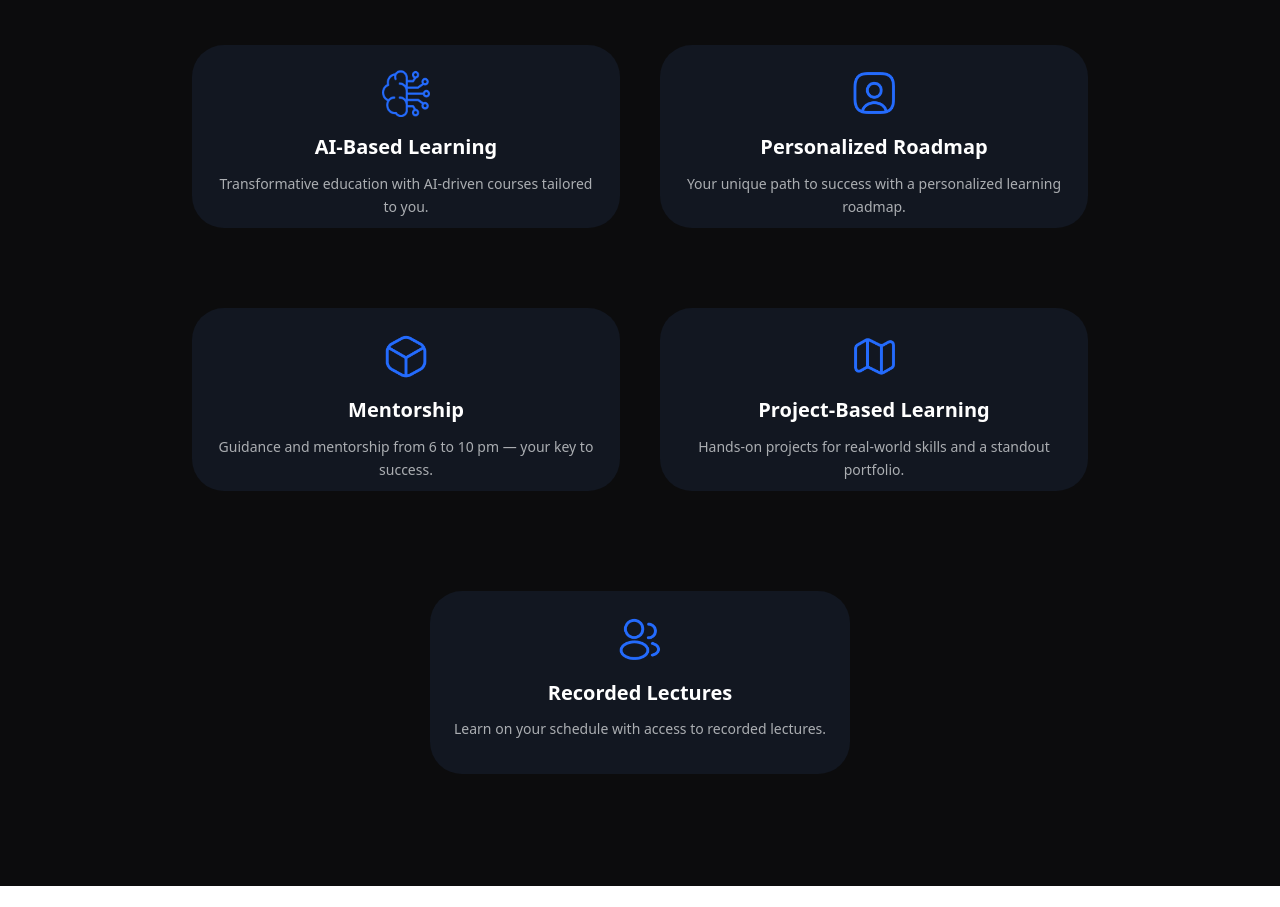
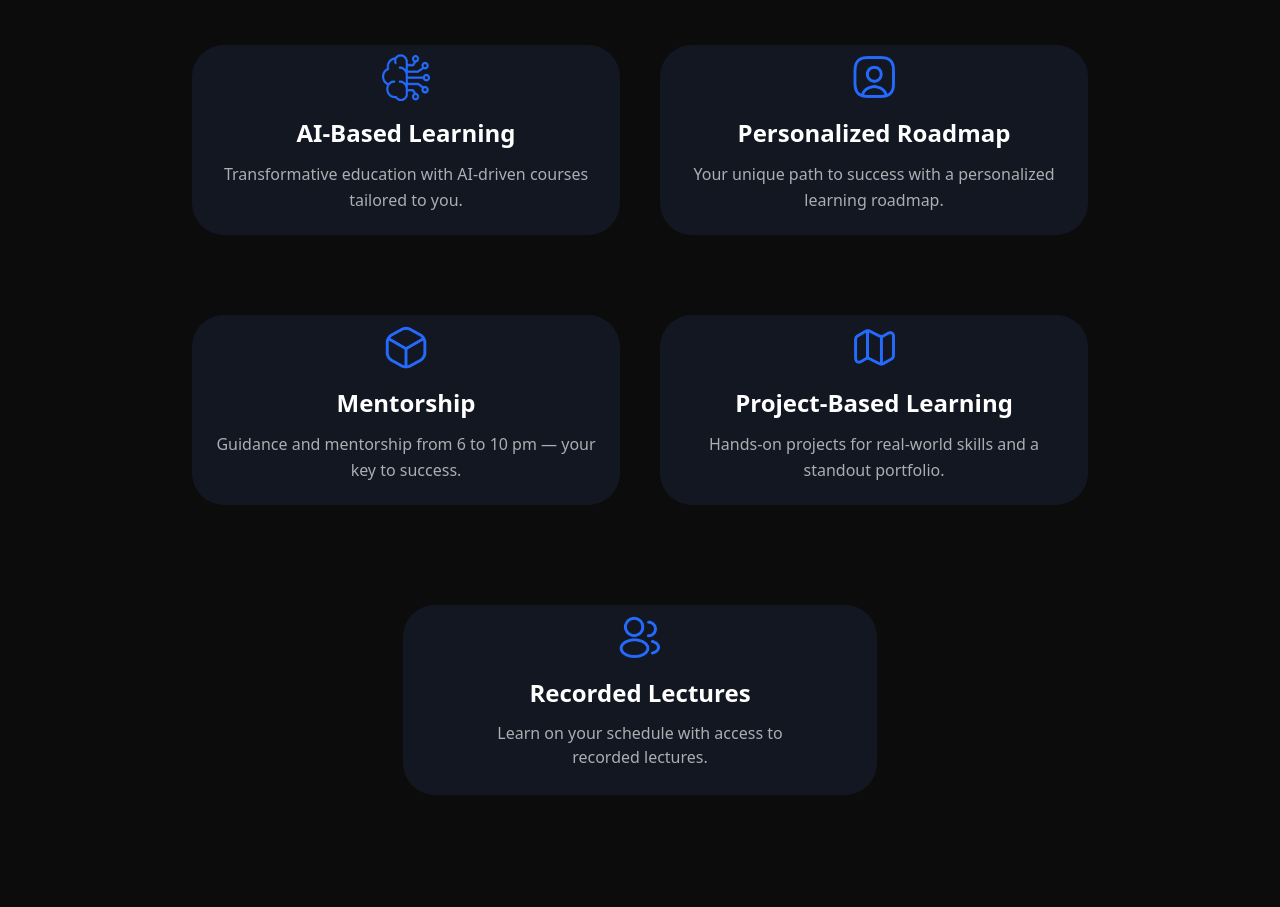
Before and after one commit to aryangupta1105/eduBrain-frontend, a React (Vite) app: page / in a window 1280 px wide. Shown: the part 3201-4108 px from the top of the page. Before the commit the page ends 4087 px from the top, so only its background shows below. Built offline with nearby package versions, Linux system fonts and the light colour scheme.

Commit message:
update size card

```diff
--- a/src/component/Welcome.jsx
+++ b/src/component/Welcome.jsx
@@ -50,17 +50,17 @@ const WhatMakesUsDifferent = () => {
           {features.slice(0, 4).map((feature) => (
             <div
               key={feature.id}
-              className="bg-[#121721] rounded-4xl p-6 text-center hover:bg-gray-750 transition-colors h-[183px] duration-200"
+              className="bg-[#121721] rounded-4xl p-6 text-center hover:bg-gray-750 transition-colors py-2 h-[190px] duration-200"
             >
               <img
                 src={feature.image}
                 alt={feature.title}
                 className="w-12 h-12 mx-auto mb-4"
               />
-              <h3 className="text-white text-xl font-semibold mb-3">
+              <h3 className="text-white text-2xl font-semibold mb-3">
                 {feature.title}
               </h3>
-              <p className="text-[#ABAEB2] text-sm leading-relaxed">
+              <p className="text-[#ABAEB2] text-md leading-relaxed">
                 {feature.description}
               </p>
             </div>
@@ -69,16 +69,16 @@ const WhatMakesUsDifferent = () => {
 
         {/* Last feature centered */}
         <div className="flex justify-center -mt-5">
-          <div className="bg-[#121721] rounded-4xl p-6 text-center hover:bg-gray-750 transition-colors h-[183px] duration-200">
+          <div  className="bg-[#121721] rounded-4xl p-6 text-center text-wrap hover:bg-gray-750 transition-colors py-2 h-[190px] duration-200">
             <img
               src={features[4].image}
               alt={features[4].title}
               className="w-12 h-12 mx-auto mb-4"
             />
-            <h3 className="text-white text-xl font-semibold mb-3">
+            <h3 className="text-white text-2xl font-semibold mb-3">
               {features[4].title}
             </h3>
-            <p className="text-[#ABAEB2] text-sm">
+            <p className="text-[#ABAEB2] text-wrap w-9/12 mx-auto text-md">
               {features[4].description}
             </p>
           </div>
```
